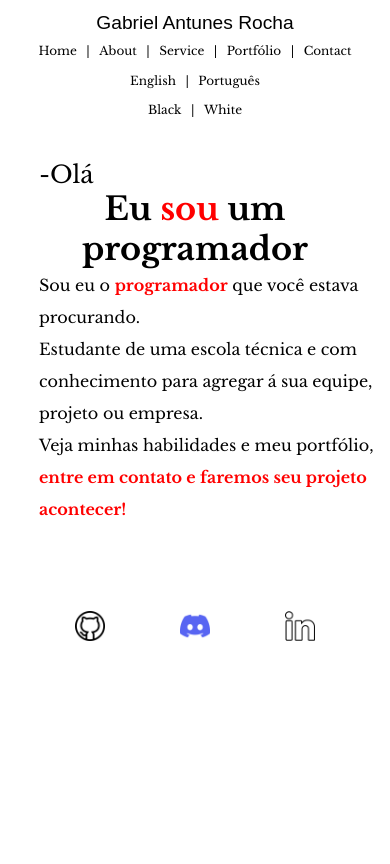
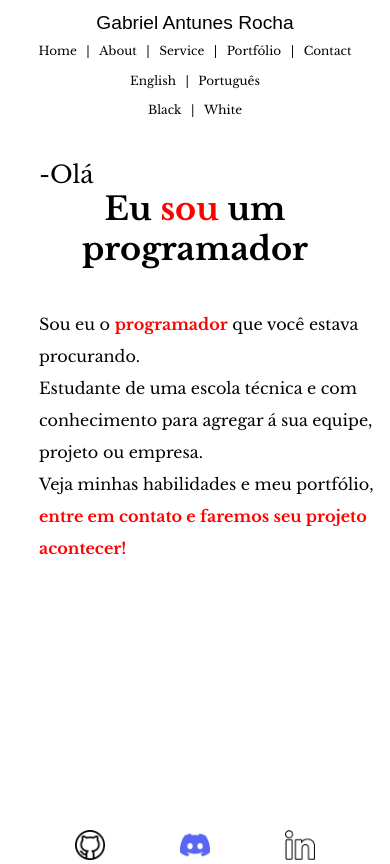
Before and after one commit to DryingCore/website_portfolio, a plain HTML site: page index.html in a window 390 px wide. Drawn offline with nearby package versions, Linux system fonts and the light colour scheme; a web font is replaced by a local one.

Commit message:
Changes to be committed: 	modified:   css/index/footer.css 	modified:   css/index/main.css 	modified:   index.html

```diff
--- a/css/index/footer.css
+++ b/css/index/footer.css
@@ -6,3 +6,9 @@ footer {
 	display: flex;
 	justify-content: space-evenly;
 }
+
+@media screen and (max-width: 768px) {
+	footer {
+		margin-top: 68%;
+	}
+}
--- a/css/index/main.css
+++ b/css/index/main.css
@@ -41,4 +41,12 @@ main {
 		text-indent: 0;
 		text-align: center;
 	}
+
+	.paragraph {
+		margin-top: 10%;
+		padding-left: 10%;
+		font-size: 1rem;
+		line-height: 2rem;
+		font-family: "Libre Baskerville", serif;
+	}
 }
```
Also changed, not shown: index.html (+5 -1 lines).
